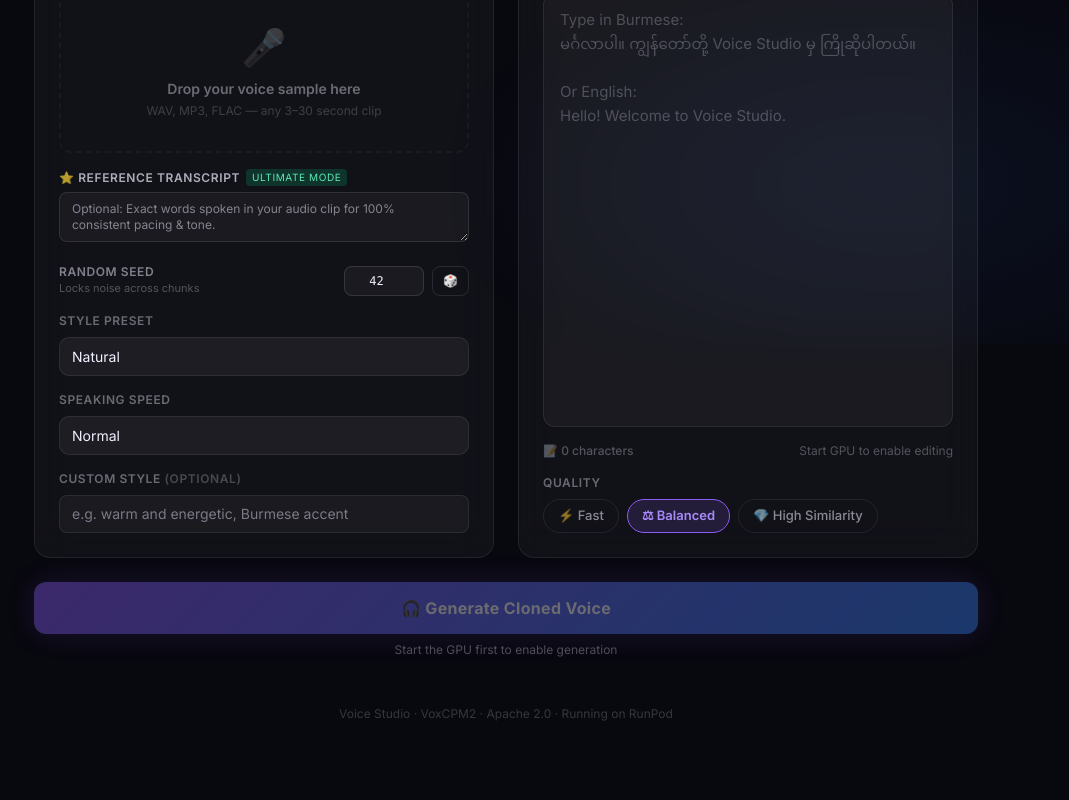
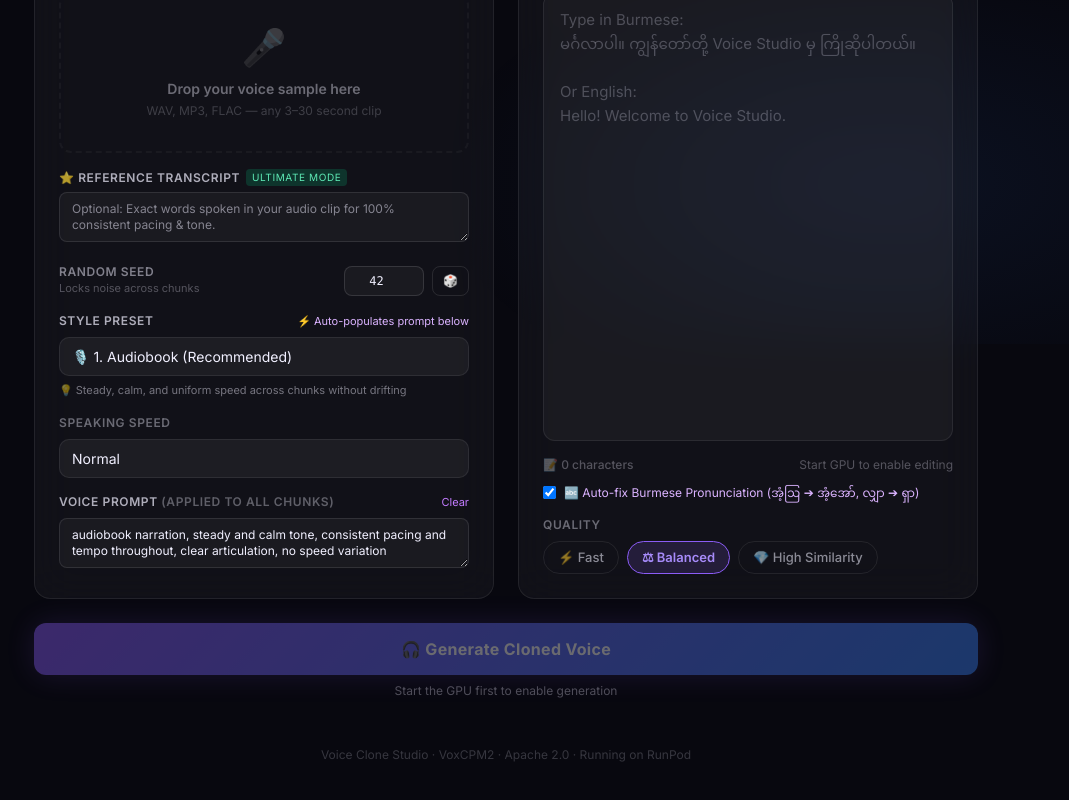
Before and after one commit to shinnemoe/abcvoiceclone, a Next.js app: page /voiceclone/ in a window 1280 px wide. Shown: the part 456-1256 px from the top of the page, without its empty margins (134-1203 px from the left). Built offline with nearby package versions, Linux system fonts and the light colour scheme.

Commit message:
feat: rename to Voice Clone Studio, add 8 battle-tested style presets and Burmese auto-fix

```diff
--- a/src/app/components/ServerlessVoiceClone.tsx
+++ b/src/app/components/ServerlessVoiceClone.tsx
@@ -1,12 +1,9 @@
 'use client';
 
 import { useState, useRef, useEffect } from 'react';
+import { STYLE_PRESETS, normalizeBurmesePhonetics } from '../page';
 
-type Quality = 'Balanced' | 'High Similarity';
-type Style   = 'Natural' | 'Warm Storyteller' | 'Deep Reflective' | 'Soft Intimate' | 'Documentary';
-type Speed   = 'Normal' | 'Slower' | 'Slowest';
-
-const STYLE_OPTIONS: Style[] = ['Natural', 'Warm Storyteller', 'Deep Reflective', 'Soft Intimate', 'Documentary'];
+type Speed = 'Normal' | 'Slower' | 'Slowest';
 const SPEED_OPTIONS: Speed[] = ['Normal', 'Slower', 'Slowest'];
 
 export default function ServerlessVoiceClone() {
@@ -14,9 +11,18 @@
   const [refAudio, setRefAudio] = useState<File | null>(null);
   const [promptText, setPromptText] = useState('');
   const [seed, setSeed] = useState<number>(42);
-  const [style, setStyle] = useState<Style>('Natural');
-  const [customStyle, setCustomStyle] = useState('');
+  const [selectedPreset, setSelectedPreset] = useState<string>('audiobook');
+  const [customStyle, setCustomStyle] = useState<string>(STYLE_PRESETS[0].prompt);
   const [speed, setSpeed] = useState<Speed>('Normal');
+  const [autoFixBurmese, setAutoFixBurmese] = useState<boolean>(true);
+
+  const handlePresetSelect = (presetId: string) => {
+    setSelectedPreset(presetId);
+    const found = STYLE_PRESETS.find(p => p.id === presetId);
+    if (found) {
+      setCustomStyle(found.prompt);
+    }
+  };
 
   // Serverless Job State
   const [jobId, setJobId] = useState<string | null>(null);
@@ -71,11 +77,12 @@
     setStatusDetail('Submitting task to RunPod Serverless queue…');
 
     const fd = new FormData();
-    fd.append('text', text.trim());
+    const processedText = autoFixBurmese ? normalizeBurmesePhonetics(text.trim()) : text.trim();
+    fd.append('text', processedText);
     fd.append('reference_audio', refAudio);
     if (promptText.trim()) fd.append('prompt_text', promptText.trim());
     fd.append('seed', String(seed));
-    fd.append('style', style);
+    fd.append('style', 'Natural');
     fd.append('custom_style', customStyle);
     fd.append('speed', speed);
 
@@ -247,20 +254,35 @@
             />
           </div>
 
-          {/* Style & Speed Controls */}
-          <div className="grid grid-cols-2 gap-3">
+          {/* Style Presets */}
           <div>
-              <label className="text-xs font-semibold uppercase tracking-wider block mb-1 text-gray-400">
+            <div className="flex items-center justify-between mb-1">
+              <label className="text-xs font-semibold uppercase tracking-wider block text-gray-400">
                 Style Preset
               </label>
+              <span className="text-[10px] text-purple-300">
+                ⚡ Auto-populates prompt
+              </span>
+            </div>
             <select
               className="w-full text-xs px-3 py-2 rounded-lg bg-white/[0.04] border border-white/10 text-gray-200"
-                value={style}
-                onChange={e => setStyle(e.target.value as Style)}
+              value={selectedPreset}
+              onChange={e => handlePresetSelect(e.target.value)}
             >
-                {STYLE_OPTIONS.map(s => <option key={s} value={s}>{s}</option>)}
+              {STYLE_PRESETS.map(p => (
+                <option key={p.id} value={p.id}>
+                  {p.name}
+                </option>
+              ))}
             </select>
+            {STYLE_PRESETS.find(p => p.id === selectedPreset)?.desc && (
+              <p className="text-[10px] mt-1 text-gray-400">
+                💡 {STYLE_PRESETS.find(p => p.id === selectedPreset)?.desc}
+              </p>
+            )}
           </div>
+
+          {/* Speed */}
           <div>
             <label className="text-xs font-semibold uppercase tracking-wider block mb-1 text-gray-400">
               Speaking Speed
@@ -273,19 +295,32 @@
               {SPEED_OPTIONS.map(s => <option key={s} value={s}>{s}</option>)}
             </select>
           </div>
+
+          {/* Active Voice Prompt (Editable) */}
+          <div>
+            <div className="flex items-center justify-between mb-1">
+              <label className="text-xs font-semibold uppercase tracking-wider block text-gray-400">
+                Voice Prompt <span className="text-gray-500">(applied to all chunks)</span>
+              </label>
+              {customStyle && (
+                <button
+                  type="button"
+                  onClick={() => { setCustomStyle(''); setSelectedPreset('custom'); }}
+                  className="text-[10px] text-purple-400 hover:text-purple-300"
+                >
+                  Clear
+                </button>
+              )}
             </div>
-
-          {/* Custom Style */}
-          <div>
-            <label className="text-xs font-semibold uppercase tracking-wider block mb-1 text-gray-400">
-              Custom Style Prompt <span className="text-gray-500">(optional)</span>
-            </label>
-            <input
-              type="text"
+            <textarea
+              rows={2}
               value={customStyle}
-              onChange={e => setCustomStyle(e.target.value)}
-              placeholder="e.g. steady cadence, natural audiobook narrator"
-              className="w-full text-xs px-3 py-2 rounded-lg bg-white/[0.04] border border-white/10 text-gray-100 placeholder-gray-500 focus:border-purple-400 focus:outline-none"
+              onChange={e => {
+                setCustomStyle(e.target.value);
+                setSelectedPreset('custom');
+              }}
+              placeholder="Type delivery directives (e.g. steady pacing, calm tone, clear articulation)…"
+              className="w-full text-xs px-3 py-2 rounded-lg bg-white/[0.04] border border-white/10 text-gray-100 placeholder-gray-500 focus:border-purple-400 focus:outline-none resize-y"
             />
           </div>
 
@@ -333,6 +368,17 @@
             placeholder="Paste your text to clone here (Burmese or English). Long text will automatically be segmented into balanced chunks…"
             className="w-full text-sm p-3.5 rounded-xl bg-white/[0.04] border border-white/10 text-gray-100 placeholder-gray-500 focus:border-purple-400 focus:outline-none resize-y"
           />
+
+          {/* Auto-fix Burmese Pronunciation Checkbox */}
+          <label className="flex items-center gap-2 cursor-pointer text-xs text-purple-300 hover:text-purple-200 select-none">
+            <input
+              type="checkbox"
+              checked={autoFixBurmese}
+              onChange={e => setAutoFixBurmese(e.target.checked)}
+              className="rounded border-white/20 text-purple-600 focus:ring-purple-500 bg-white/5"
+            />
+            <span>🔤 Auto-fix Burmese Pronunciation (အံ့ဩ ➔ အံ့အော်, လျှာ ➔ ရှာ)</span>
+          </label>
 
           <button
             onClick={handleGenerate}
--- a/src/app/layout.tsx
+++ b/src/app/layout.tsx
@@ -5,7 +5,7 @@
 const inter = Inter({ subsets: ["latin"], variable: "--font-inter" });
 
 export const metadata: Metadata = {
-  title: "Voice Studio — AI Voice Cloning",
+  title: "Voice Clone Studio — AI Voice Cloning",
   description: "Clone any voice with VoxCPM2 — supports Burmese, English, and 28 more languages.",
 };
 
--- a/src/app/page.tsx
+++ b/src/app/page.tsx
@@ -9,8 +9,81 @@
 type Style    = 'Natural' | 'Deep Reflective' | 'Warm Storyteller' | 'Soft Intimate' | 'Documentary';
 type Speed    = 'Normal' | 'Slower' | 'Slowest';
 
+// ─── Style Presets (Battle-tested for consistent speed, tone & pacing) ────────
+export interface StylePreset {
+  id: string;
+  name: string;
+  desc: string;
+  prompt: string;
+}
+
+export const STYLE_PRESETS: StylePreset[] = [
+  {
+    id: 'audiobook',
+    name: '🎙️ 1. Audiobook (Recommended)',
+    desc: 'Steady, calm, and uniform speed across chunks without drifting',
+    prompt: 'audiobook narration, steady and calm tone, consistent pacing and tempo throughout, clear articulation, no speed variation',
+  },
+  {
+    id: 'documentary',
+    name: '📰 2. Documentary / Explainer',
+    desc: 'Clean, even, and factual cadence with constant tempo',
+    prompt: 'documentary narrator, even tempo, steady cadence, calm and clear enunciation, constant speed',
+  },
+  {
+    id: 'storyteller',
+    name: '📖 3. Warm Storyteller',
+    desc: 'Engaging, narrative flow without sudden acceleration',
+    prompt: 'warm storyteller, natural and steady delivery, consistent pitch, even pacing without sudden acceleration',
+  },
+  {
+    id: 'news',
+    name: '📢 4. News & Broadcast',
+    desc: 'Professional, crisp, and authoritative delivery',
+    prompt: 'news anchor, crisp articulation, professional authoritative tone, steady rhythmic delivery, clear enunciation',
+  },
+  {
+    id: 'calm',
+    name: '🧘 5. Calm & Relaxed',
+    desc: 'Slower, unhurried, and peaceful tempo',
+    prompt: 'slow and steady pacing, relaxed calm tone, unhurried cadence, gentle and consistent rhythm',
+  },
+  {
+    id: 'conversational',
+    name: '💬 6. Friendly Conversational',
+    desc: 'Warm and natural dialogue delivery for casual videos',
+    prompt: 'conversational tone, friendly and warm, clear pronunciation, natural steady cadence',
+  },
+  {
+    id: 'dramatic',
+    name: '🎭 7. Deep & Measured',
+    desc: 'Solemn and dramatic tone for serious readings',
+    prompt: 'deep narrative voice, measured tempo, serious and steady delivery, solemn and controlled pace',
+  },
+  {
+    id: 'custom',
+    name: '✍️ 8. Custom (Write your own)',
+    desc: 'Full control — type any custom instructions you want',
+    prompt: '',
+  },
+];
+
+// ─── Burmese Phonetic Normalizer (Fixes irregular TTS mispronunciations) ────────
+export function normalizeBurmesePhonetics(input: string): string {
+  if (!input) return '';
+  return input
+    .replace(/အံ့ဩ/g, 'အံ့အော်')
+    .replace(/လျှာ/g, 'ရှာ')
+    .replace(/လျှပ်စစ်/g, 'ရှပ်စစ်')
+    .replace(/လျှောက်/g, 'ရှောက်')
+    .replace(/လျှင်/g, 'ရှင်')
+    .replace(/လျှို့ဝှက်/g, 'ရှို့ဝှက်')
+    .replace(/ဪ/g, 'အော်')
+    .replace(/ဧရာဝတီ/g, 'အေရာဝတီ')
+    .replace(/ဥပမာ/g, 'အုပမာ');
+}
+
 const QUALITY_OPTIONS: Quality[] = ['Fast', 'Balanced', 'High Similarity'];
-const STYLE_OPTIONS: Style[]     = ['Natural', 'Warm Storyteller', 'Deep Reflective', 'Soft Intimate', 'Documentary'];
 const SPEED_OPTIONS: Speed[]     = ['Normal', 'Slower', 'Slowest'];
 
 const GPU_COST_HR = 0.77; // RTX 6000 Ada — update if using different GPU
@@ -145,9 +218,18 @@
   const [promptText, setPromptText] = useState('');
   const [seed, setSeed]           = useState<number>(42);
   const [quality, setQuality]     = useState<Quality>('Balanced');
-  const [style, setStyle]         = useState<Style>('Natural');
-  const [customStyle, setCustomStyle] = useState('');
+  const [selectedPreset, setSelectedPreset] = useState<string>('audiobook');
+  const [customStyle, setCustomStyle] = useState<string>(STYLE_PRESETS[0].prompt);
   const [speed, setSpeed]         = useState<Speed>('Normal');
+  const [autoFixBurmese, setAutoFixBurmese] = useState<boolean>(true);
+
+  const handlePresetSelect = (presetId: string) => {
+    setSelectedPreset(presetId);
+    const found = STYLE_PRESETS.find(p => p.id === presetId);
+    if (found) {
+      setCustomStyle(found.prompt);
+    }
+  };
 
   // Output
   const [generating, setGenerating] = useState(false);
@@ -262,10 +344,11 @@
     setAudioUrl(null);
 
     const fd = new FormData();
-    fd.append('text', text.trim());
+    const processedText = autoFixBurmese ? normalizeBurmesePhonetics(text.trim()) : text.trim();
+    fd.append('text', processedText);
     fd.append('reference_audio', refAudio);
     fd.append('quality', quality);
-    fd.append('style', style);
+    fd.append('style', 'Natural');
     fd.append('custom_style', customStyle);
     fd.append('speed', speed);
     if (promptText.trim()) fd.append('prompt_text', promptText.trim());
@@ -387,7 +470,7 @@
             WebkitBackgroundClip: 'text',
             WebkitTextFillColor: 'transparent',
           }}>
-            🎙️ Voice Studio
+            🎙️ Voice Clone Studio
           </h1>
           <p className="mt-1 text-sm" style={{ color: 'rgba(241,240,255,0.45)' }}>
             AI voice cloning · Burmese &amp; 29 languages · Powered by VoxCPM2
@@ -570,20 +653,34 @@
             </div>
           </div>
 
-          {/* Style */}
+          {/* Style Presets */}
           <div>
-            <label className="text-xs font-semibold uppercase tracking-wider block mb-2"
-              style={{ color: 'rgba(241,240,255,0.4)' }}>
-              Style Preset
-            </label>
+            <div className="flex items-center justify-between mb-2">
+              <label className="text-xs font-semibold uppercase tracking-wider block"
+                style={{ color: 'rgba(241,240,255,0.7)' }}>
+                Style Preset
+              </label>
+              <span className="text-[11px] text-purple-300">
+                ⚡ Auto-populates prompt below
+              </span>
+            </div>
             <select
-              className="style-select"
-              value={style}
-              onChange={e => setStyle(e.target.value as Style)}
+              className="style-select w-full"
+              value={selectedPreset}
+              onChange={e => handlePresetSelect(e.target.value)}
               disabled={!isReady}
             >
-              {STYLE_OPTIONS.map(s => <option key={s} value={s}>{s}</option>)}
+              {STYLE_PRESETS.map(p => (
+                <option key={p.id} value={p.id}>
+                  {p.name}
+                </option>
+              ))}
             </select>
+            {STYLE_PRESETS.find(p => p.id === selectedPreset)?.desc && (
+              <p className="text-[11px] mt-1.5" style={{ color: 'rgba(241,240,255,0.45)' }}>
+                💡 {STYLE_PRESETS.find(p => p.id === selectedPreset)?.desc}
+              </p>
+            )}
           </div>
 
           {/* Speed */}
@@ -602,24 +699,38 @@
             </select>
           </div>
 
-          {/* Custom style */}
+          {/* Active Voice Prompt (Editable) */}
           <div>
-            <label className="text-xs font-semibold uppercase tracking-wider block mb-2"
-              style={{ color: 'rgba(241,240,255,0.4)' }}>
-              Custom Style <span style={{ color: 'rgba(241,240,255,0.25)' }}>(optional)</span>
-            </label>
-            <input
-              type="text"
+            <div className="flex items-center justify-between mb-2">
+              <label className="text-xs font-semibold uppercase tracking-wider block"
+                style={{ color: 'rgba(241,240,255,0.7)' }}>
+                Voice Prompt <span style={{ color: 'rgba(241,240,255,0.35)' }}>(applied to all chunks)</span>
+              </label>
+              {customStyle && (
+                <button
+                  type="button"
+                  onClick={() => { setCustomStyle(''); setSelectedPreset('custom'); }}
+                  className="text-[11px] text-purple-400 hover:text-purple-300"
+                >
+                  Clear
+                </button>
+              )}
+            </div>
+            <textarea
+              rows={2}
               value={customStyle}
-              onChange={e => setCustomStyle(e.target.value)}
-              placeholder="e.g. warm and energetic, Burmese accent"
+              onChange={e => {
+                setCustomStyle(e.target.value);
+                setSelectedPreset('custom');
+              }}
+              placeholder="Type delivery directives (e.g. steady pacing, calm tone, clear articulation)…"
               disabled={!isReady}
-              className="w-full text-sm px-3 py-2 rounded-lg"
+              className="w-full text-xs px-3 py-2 rounded-lg"
               style={{
                 background: 'rgba(255,255,255,0.04)',
-                border: '1px solid rgba(255,255,255,0.08)',
-                color: 'rgba(241,240,255,0.9)',
-                outline: 'none',
+                border: '1px solid rgba(255,255,255,0.1)',
+                color: '#f1f0ff',
+                resize: 'vertical',
               }}
             />
           </div>
@@ -669,6 +780,17 @@
                 ℹ️ Long script ({text.length} chars) — will be processed smoothly across {Math.ceil(text.length / 250)} chunks.
               </p>
             )}
+
+            {/* Auto-fix Burmese Pronunciation Checkbox */}
+            <label className="flex items-center gap-2 cursor-pointer mt-1 text-xs text-purple-300 hover:text-purple-200 select-none">
+              <input
+                type="checkbox"
+                checked={autoFixBurmese}
+                onChange={e => setAutoFixBurmese(e.target.checked)}
+                className="rounded border-white/20 text-purple-600 focus:ring-purple-500 bg-white/5"
+              />
+              <span>🔤 Auto-fix Burmese Pronunciation (အံ့ဩ ➔ အံ့အော်, လျှာ ➔ ရှာ)</span>
+            </label>
           </div>
 
           {/* Quality */}
@@ -803,7 +925,7 @@
 
       {/* ── Footer ── */}
       <footer className="mt-12 pb-6 text-center text-xs" style={{ color: 'rgba(241,240,255,0.2)' }}>
-        Voice Studio · VoxCPM2 · Apache 2.0 · Running on RunPod
+        Voice Clone Studio · VoxCPM2 · Apache 2.0 · Running on RunPod
       </footer>
     </main>
   );
```
Lines whose indentation alone changed are shown as unchanged.
